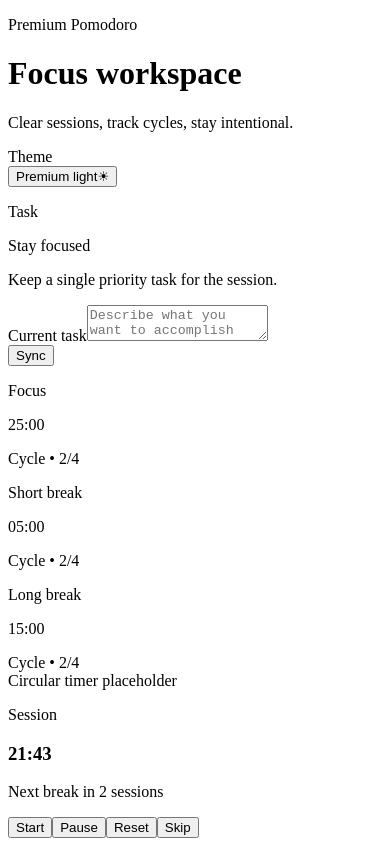
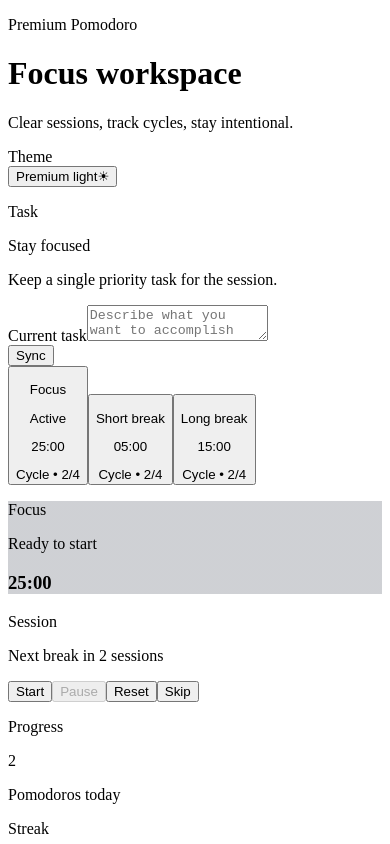
Before and after one commit to johnwick22012026-source/PMD, a React (Vite) app: page / in a window 390 px wide. Shown: the top 844 px of the page. Built offline with nearby package versions, Linux system fonts and the light colour scheme.

Commit message:
feat(PMD-35): Implement the Pomodoro timer state machine and mode switching logic — src/App.tsx

```diff
--- a/src/App.tsx
+++ b/src/App.tsx
@@ -3,6 +3,7 @@ import {
   SetStateAction,
   useEffect,
   useMemo,
+  useRef,
   useState,
 } from 'react'
 
@@ -33,6 +34,11 @@ type TimerSettings = {
   soundEnabled: boolean
 }
 
+type StorageValidator<T> = (value: unknown) => value is T
+
+type DurationFieldKey = 'focus' | 'shortBreak' | 'longBreak' | 'sessionsBeforeLongBreak'
+type ToggleFieldKey = 'autoStartFocus' | 'autoStartBreaks' | 'soundEnabled'
+
 type HistoryEntry = {
   label: string
   time: string
@@ -55,8 +61,6 @@ const DEFAULT_HISTORY_ENTRIES: HistoryEntry[] = [
   { label: 'Focus session • 25m', time: 'Today • 9:30 AM', type: 'focus' },
   { label: 'Long break • 15m', time: 'Yesterday • 5:10 PM', type: 'longBreak' },
 ]
-
-type StorageValidator<T> = (value: unknown) => value is T
 
 const isBrowser = typeof window !== 'undefined'
 
@@ -175,8 +179,21 @@ const isHistoryEntryArray = (value: unknown): value is HistoryEntry[] =>
 
 const formatDuration = (minutes: number) => `${String(minutes).padStart(2, '0')}:00`
 
-type DurationFieldKey = 'focus' | 'shortBreak' | 'longBreak' | 'sessionsBeforeLongBreak'
-type ToggleFieldKey = 'autoStartFocus' | 'autoStartBreaks' | 'soundEnabled'
+const formatCountdown = (seconds: number) => {
+  const clamped = Math.max(0, Math.round(seconds))
+  const minutes = Math.floor(clamped / 60)
+  const remainder = clamped % 60
+  return `${String(minutes).padStart(2, '0')}:${String(remainder).padStart(2, '0')}`
+}
+
+type SessionMode = 'focus' | 'shortBreak' | 'longBreak'
+type TimerPhase = 'idle' | 'running' | 'paused' | 'completed'
+
+const sessionModeLabel: Record<SessionMode, string> = {
+  focus: 'Focus',
+  shortBreak: 'Short break',
+  longBreak: 'Long break',
+}
 
 const sharedTokens = {
   motion: 'motion-safe:transition motion-safe:duration-200 motion-safe:ease-out motion-reduce:transition-none',
@@ -214,8 +231,6 @@ const darkSurfaces = {
 const getSurfaceStyles = (theme: 'light' | 'dark', key: keyof typeof lightSurfaces) =>
   theme === 'light' ? lightSurfaces[key] : darkSurfaces[key]
 
-const focusControls = ['Start', 'Pause', 'Reset', 'Skip'] as const
-
 export default function App() {
   const [theme, setTheme] = usePersistedState<'light' | 'dark'>(THEME_KEY, resolvePreferredTheme, isTheme)
   const [timerSettings, setTimerSettings] = usePersistedState<TimerSettings>(
@@ -247,12 +262,6 @@ export default function App() {
   const inputBase = `${sharedTokens.inputBase} ${getSurfaceStyles(theme, 'input')} ${sharedTokens.motion} ${sharedTokens.focusRing}`
 
   const toggleTheme = () => setTheme((prev) => (prev === 'light' ? 'dark' : 'light'))
-
-  const headers = [
-    { label: 'Focus', duration: timerSettings.focus },
-    { label: 'Short break', duration: timerSettings.shortBreak },
-    { label: 'Long break', duration: timerSettings.longBreak },
-  ]
 
   const focusEntries = useMemo(
     () => historyEntries.filter((entry) => entry.type === 'focus'),
@@ -322,6 +331,44 @@ export default function App() {
     }))
   }
 
+  const {
+    mode,
+    timerState,
+    remainingSeconds,
+    durationSeconds,
+    selectMode,
+    start,
+    pause,
+    resume,
+    reset,
+    skip,
+  } = usePomodoroTimer(timerSettings)
+
+  const countdownDisplay = formatCountdown(remainingSeconds)
+  const sessionStateLabel: Record<TimerPhase, string> = {
+    idle: 'Ready to start',
+    running: 'In progress',
+    paused: 'Paused',
+    completed: 'Completed',
+  }
+  const currentStateLabel = sessionStateLabel[timerState]
+  const elapsedPercentage = durationSeconds > 0 ? 1 - remainingSeconds / durationSeconds : 0
+  const elapsedAngle = Math.min(360, Math.max(0, elapsedPercentage * 360))
+
+  const sessionTabs: {
+    mode: SessionMode
+    label: string
+    duration: number
+  }[] = [
+    { mode: 'focus', label: 'Focus session', duration: timerSettings.focus },
+    { mode: 'shortBreak', label: 'Short break', duration: timerSettings.shortBreak },
+    { mode: 'longBreak', label: 'Long break', duration: timerSettings.longBreak },
+  ]
+
+  const primaryActionLabel =
+    timerState === 'paused' ? 'Resume' : timerState === 'running' ? 'Running' : 'Start'
+  const primaryActionHandler = timerState === 'paused' ? resume : start
+
   return (
     <div className={rootClasses}>
       <div className="max-w-6xl mx-auto px-4 py-6 md:py-10 space-y-8">
@@ -382,37 +429,90 @@ export default function App() {
               </div>
             </div>
 
-            <div className="grid grid-cols-3 gap-3">
-              {headers.map((tab) => (
-                <article key={tab.label} className={`${tabBase}`}>
-                  <p className={`${sharedTokens.labelCaps} ${mutedText}`}>{tab.label}</p>
-                  <p className={`text-2xl font-semibold ${theme === 'light' ? 'text-slate-900' : 'text-white'}`}>{formatDuration(tab.duration)}</p>
-                  <span className={badgeClasses}>{cycleLabel}</span>
-                </article>
-              ))}
+            <div className="grid grid-cols-1 gap-3 md:grid-cols-3">
+              {sessionTabs.map((tab) => {
+                const isActive = tab.mode === mode
+                return (
+                  <button
+                    key={tab.mode}
+                    type="button"
+                    onClick={() => selectMode(tab.mode)}
+                    className={`flex flex-col rounded-3xl border px-4 py-5 text-left shadow-[0_18px_30px_rgba(15,23,42,0.2)] transition ${sharedTokens.motion} ${isActive ? 'border-white/60 bg-slate-900/80 text-white' : getSurfaceStyles(theme, 'tab')}`}
+                  >
+                    <div className="flex items-center justify-between">
+                      <p className="text-xs uppercase tracking-[0.35em] text-slate-400">{sessionModeLabel[tab.mode]}</p>
+                      {isActive && (
+                        <span className="rounded-full bg-white/20 px-3 py-1 text-[0.65rem] font-semibold uppercase tracking-[0.35em] text-white">
+                          Active
+                        </span>
+                      )}
+                    </div>
+                    <p className={`mt-3 text-3xl font-semibold ${isActive ? '' : theme === 'light' ? 'text-slate-900' : 'text-white'}`}>
+                      {formatDuration(tab.duration)}
+                    </p>
+                    <span className={`${sharedTokens.badge} mt-2 ${getSurfaceStyles(theme, 'badge')} ${sharedTokens.motion}`}>{cycleLabel}</span>
+                  </button>
+                )
+              })}
             </div>
 
-            <div className={`${sharedTokens.cardCorners} border border-white/10 p-6 text-center ${getSurfaceStyles(theme, 'card')} ${sharedTokens.motion}`}>
-              <div className={`mx-auto h-[260px] w-[260px] rounded-full border border-white/10 bg-gradient-to-br ${primaryGradient}`}>
-                <span className="sr-only">Circular timer placeholder</span>
+            <div
+              className={`${sharedTokens.cardCorners} border border-white/10 p-6 text-center ${getSurfaceStyles(theme, 'card')} ${sharedTokens.motion}`}
+            >
+              <div className="mx-auto h-[260px] w-[260px] rounded-full border border-white/10 bg-gradient-to-br from-slate-900/40 via-slate-900/70 to-slate-950/80">
+                <div
+                  className="mx-auto mt-4 h-[230px] w-[230px] rounded-full border border-white/10 bg-slate-950/40 shadow-[inset_0_35px_120px_rgba(0,0,0,0.8)]"
+                  style={{
+                    backgroundImage:
+                      durationSeconds > 0
+                        ? `conic-gradient(rgba(255,255,255,0.85) ${elapsedAngle}deg, rgba(15,23,42,0.2) ${elapsedAngle}deg)`
+                        : undefined,
+                  }}
+                >
+                  <div className="flex h-full flex-col items-center justify-center rounded-full bg-slate-950/60 text-center text-white">
+                    <p className="text-xs uppercase tracking-[0.4em] text-white/60">{sessionModeLabel[mode]}</p>
+                    <p className="text-sm uppercase tracking-[0.35em] text-white/60">{currentStateLabel}</p>
+                    <h3 className="text-5xl font-bold tracking-tight">{countdownDisplay}</h3>
+                  </div>
+                </div>
               </div>
               <div className="mt-6 text-left space-y-1">
                 <p className={`${sharedTokens.labelCaps} ${mutedText}`}>Session</p>
-                <h3 className="text-4xl font-bold tracking-tight">21:43</h3>
-                <p className={`text-sm ${mutedText}`}>Next break in {sessionsUntilLongBreak} sessions</p>
+                <p className={`text-sm ${mutedText}`}>Next break in {sessionsUntilLongBreak} session{sessionsUntilLongBreak > 1 ? 's' : ''}</p>
               </div>
             </div>
 
-            <div className={`grid grid-cols-2 gap-3 ${sharedTokens.motion}`}>
-              {focusControls.map((control) => (
-                <button
-                  key={control}
-                  className={`${controlButtonBase} ${getSurfaceStyles(theme, 'button')} ${sharedTokens.motion}`}
-                  type="button"
-                >
-                  {control}
-                </button>
-              ))}
+            <div className="grid grid-cols-2 gap-3">
+              <button
+                type="button"
+                onClick={primaryActionHandler}
+                disabled={timerState === 'running'}
+                className={`${controlButtonBase} ${getSurfaceStyles(theme, 'button')} ${sharedTokens.motion} ${timerState === 'running' ? 'opacity-60 cursor-not-allowed' : ''}`}
+              >
+                {primaryActionLabel}
+              </button>
+              <button
+                type="button"
+                onClick={pause}
+                disabled={timerState !== 'running'}
+                className={`${controlButtonBase} ${getSurfaceStyles(theme, 'button')} ${sharedTokens.motion} ${timerState !== 'running' ? 'opacity-60 cursor-not-allowed' : ''}`}
+              >
+                Pause
+              </button>
+              <button
+                type="button"
+                onClick={reset}
+                className={`${controlButtonBase} ${getSurfaceStyles(theme, 'button')} ${sharedTokens.motion}`}
+              >
+                Reset
+              </button>
+              <button
+                type="button"
+                onClick={skip}
+                className={`${controlButtonBase} ${getSurfaceStyles(theme, 'button')} ${sharedTokens.motion}`}
+              >
+                Skip
+              </button>
             </div>
           </section>
 
@@ -545,3 +645,166 @@ export default function App() {
     </div>
   )
 }
+
+const usePomodoroTimer = (timerSettings: TimerSettings) => {
+  const [mode, setMode] = useState<SessionMode>('focus')
+  const [timerState, setTimerState] = useState<TimerPhase>('idle')
+  const [endAt, setEndAt] = useState<number | null>(null)
+  const [pausedSeconds, setPausedSeconds] = useState<number | null>(null)
+  const [tick, setTick] = useState(() => Date.now())
+  const intervalRef = useRef<number | null>(null)
+  const focusCycleRef = useRef(0)
+
+  const sessionDurations = useMemo(
+    () => ({
+      focus: Math.max(60, Math.round(timerSettings.focus * 60)),
+      shortBreak: Math.max(60, Math.round(timerSettings.shortBreak * 60)),
+      longBreak: Math.max(60, Math.round(timerSettings.longBreak * 60)),
+    }),
+    [timerSettings.focus, timerSettings.shortBreak, timerSettings.longBreak],
+  )
+
+  const durationSeconds = sessionDurations[mode]
+  const isRunning = timerState === 'running'
+
+  useEffect(() => {
+    if (!isBrowser) {
+      return
+    }
+
+    if (!isRunning) {
+      if (intervalRef.current) {
+        window.clearInterval(intervalRef.current)
+        intervalRef.current = null
+      }
+      return
+    }
+
+    intervalRef.current = window.setInterval(() => {
+      setTick(Date.now())
+    }, 250)
+
+    return () => {
+      if (intervalRef.current) {
+        window.clearInterval(intervalRef.current)
+        intervalRef.current = null
+      }
+    }
+  }, [isRunning])
+
+  useEffect(() => {
+    if (!isRunning || endAt === null) {
+      return
+    }
+
+    if (Date.now() >= endAt) {
+      setTimerState('completed')
+      setEndAt(null)
+      setPausedSeconds(null)
+    }
+  }, [endAt, isRunning, tick])
+
+  useEffect(() => {
+    const maxActiveFocuses = Math.max(0, timerSettings.sessionsBeforeLongBreak - 1)
+    if (focusCycleRef.current > maxActiveFocuses) {
+      focusCycleRef.current = maxActiveFocuses
+    }
+  }, [timerSettings.sessionsBeforeLongBreak])
+
+  const remainingSeconds = useMemo(() => {
+    if (timerState === 'running' && endAt !== null) {
+      return Math.max(0, Math.round((endAt - tick) / 1000))
+    }
+
+    if (timerState === 'paused' && pausedSeconds !== null) {
+      return pausedSeconds
+    }
+
+    if (timerState === 'completed') {
+      return 0
+    }
+
+    return durationSeconds
+  }, [timerState, endAt, tick, pausedSeconds, durationSeconds])
+
+  const pickNextMode = (): SessionMode => {
+    if (mode !== 'focus') {
+      return 'focus'
+    }
+
+    const nextFocusCount = focusCycleRef.current + 1
+    if (nextFocusCount >= timerSettings.sessionsBeforeLongBreak) {
+      focusCycleRef.current = 0
+      return 'longBreak'
+    }
+
+    focusCycleRef.current = nextFocusCount
+    return 'shortBreak'
+  }
+
+  const selectMode = (selectedMode: SessionMode) => {
+    setMode(selectedMode)
+    setTimerState('idle')
+    setEndAt(null)
+    setPausedSeconds(null)
+  }
+
+  const start = () => {
+    if (timerState === 'running') {
+      return
+    }
+
+    const now = Date.now()
+    setEndAt(now + durationSeconds * 1000)
+    setPausedSeconds(null)
+    setTimerState('running')
+    setTick(now)
+  }
+
+  const pause = () => {
+    if (timerState !== 'running' || endAt === null) {
+      return
+    }
+
+    const nextRemaining = Math.max(0, Math.round((endAt - Date.now()) / 1000))
+    setPausedSeconds(nextRemaining)
+    setEndAt(null)
+    setTimerState('paused')
+  }
+
+  const resume = () => {
+    if (timerState !== 'paused' || pausedSeconds === null) {
+      return
+    }
+
+    const now = Date.now()
+    setEndAt(now + pausedSeconds * 1000)
+    setPausedSeconds(null)
+    setTimerState('running')
+    setTick(now)
+  }
+
+  const reset = () => {
+    setTimerState('idle')
+    setEndAt(null)
+    setPausedSeconds(null)
+  }
+
+  const skip = () => {
+    const nextMode = pickNextMode()
+    selectMode(nextMode)
+  }
+
+  return {
+    mode,
+    timerState,
+    remainingSeconds,
+    durationSeconds,
+    selectMode,
+    start,
+    pause,
+    resume,
+    reset,
+    skip,
+  }
+}
```
